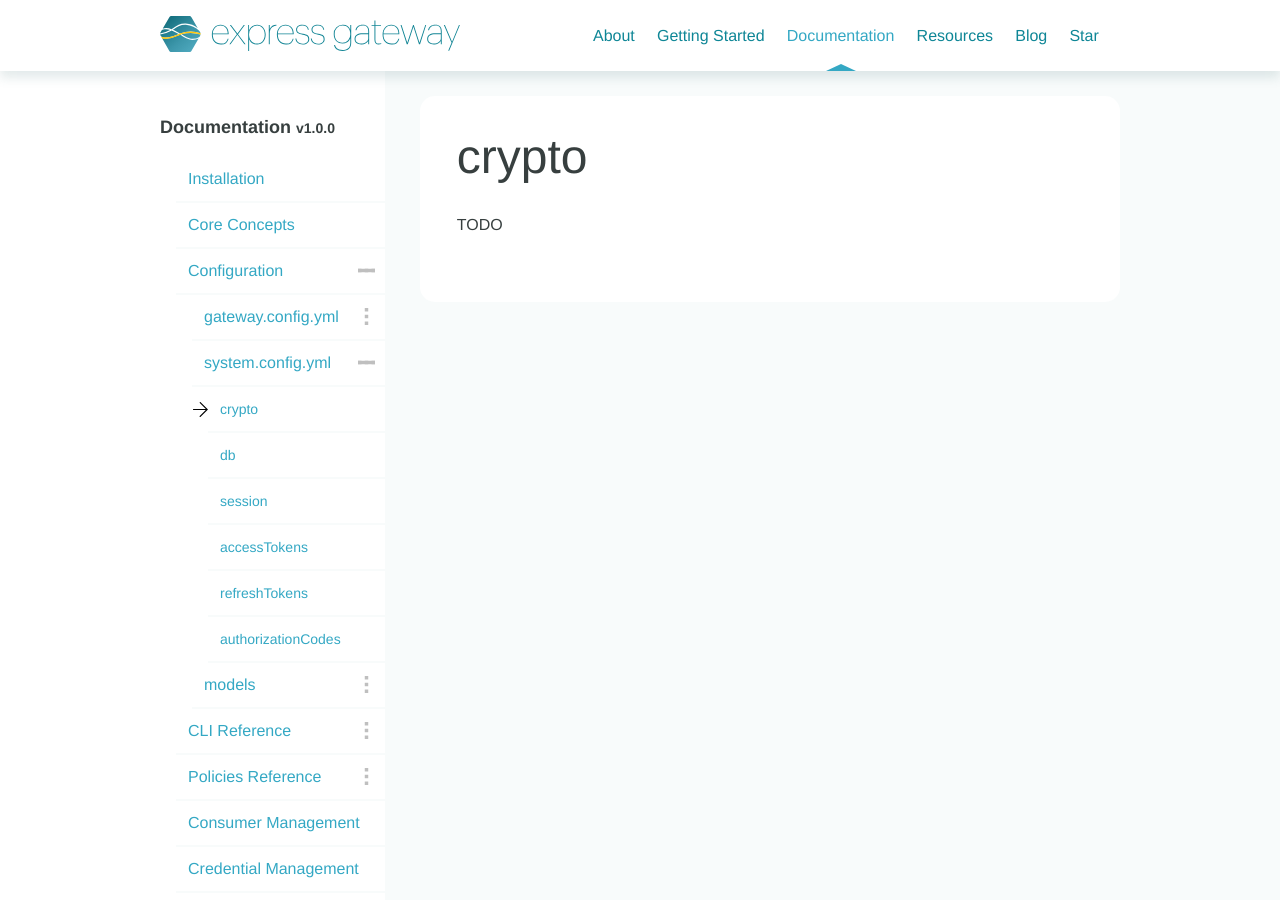
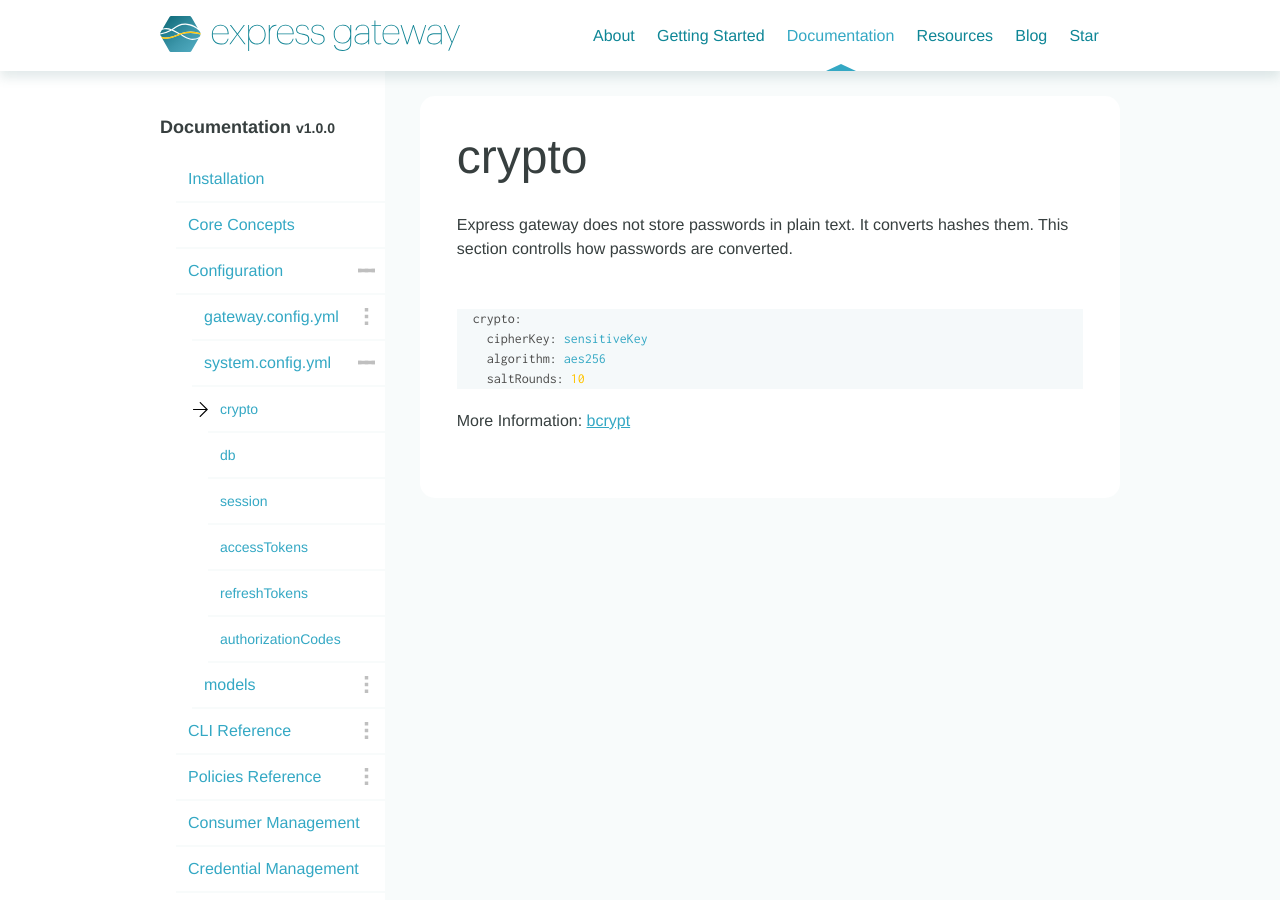
Before and after one commit to ExpressGateway/express-gateway.io, a Jekyll site: the page built from docs/configuration/system.config.yml/crypto.md, in a window 1280 px wide and 900 px high. Built offline with Jekyll 4.4.1, drawn with Linux system fonts in a browser that asks for light colours; nearby versions of some CDN libraries; some web fonts are replaced; comment, search, counter and statistics services are not loaded.

Commit message:
system.config description

````diff
--- a/docs/configuration/system.config.yml/crypto.md
+++ b/docs/configuration/system.config.yml/crypto.md
@@ -5,4 +5,14 @@ doc-order: 3.2
 list-order: .1
 ---
 
-TODO
+Express gateway does not store passwords in plain text. It converts hashes them.
+This section controlls how passwords are converted.
+``` yml
+crypto:
+  cipherKey: sensitiveKey
+  algorithm: aes256
+  saltRounds: 10
+```
+
+More Information:
+[bcrypt](https://www.npmjs.com/package/bcrypt)
````
Also changed, not shown: docs/configuration/system.config.yml/accessTokens.md (+7 -1 lines), docs/configuration/system.config.yml/authorizationCodes.md (+7 -1 lines), docs/configuration/system.config.yml/refreshTokens.md (+8 -1 lines), docs/configuration/system.config.yml/session.md (+10 -1 lines).
